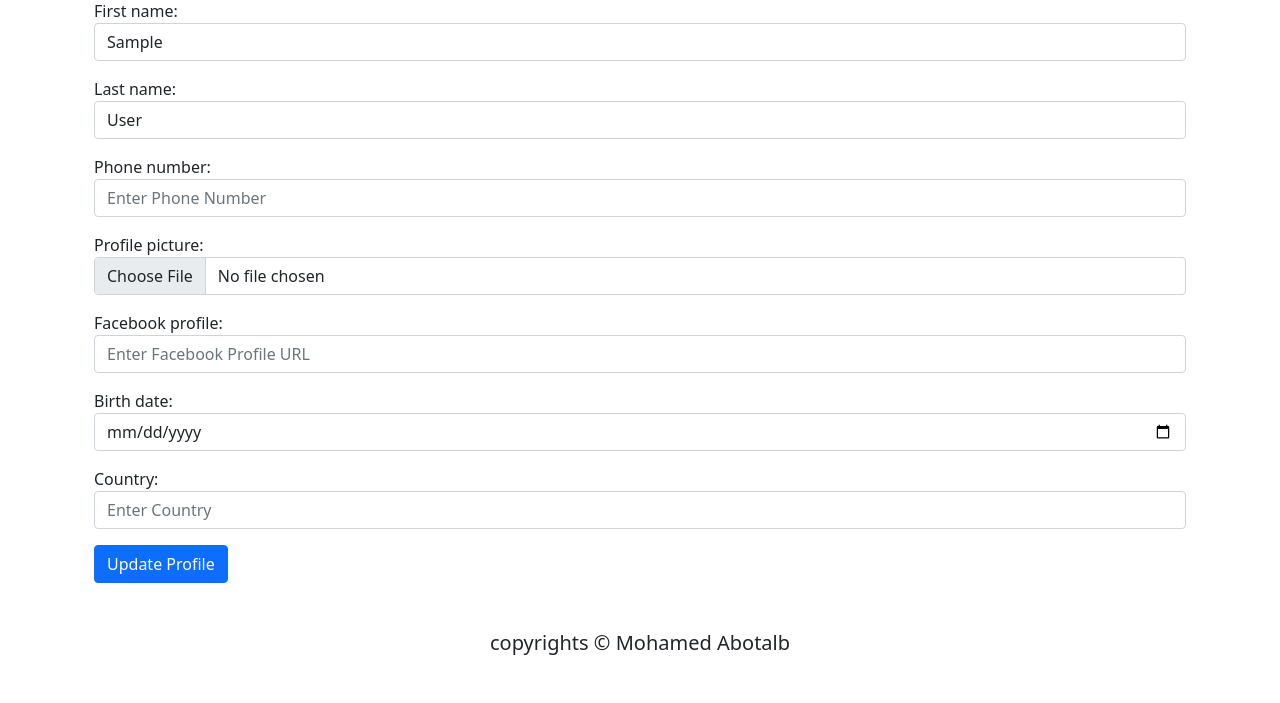
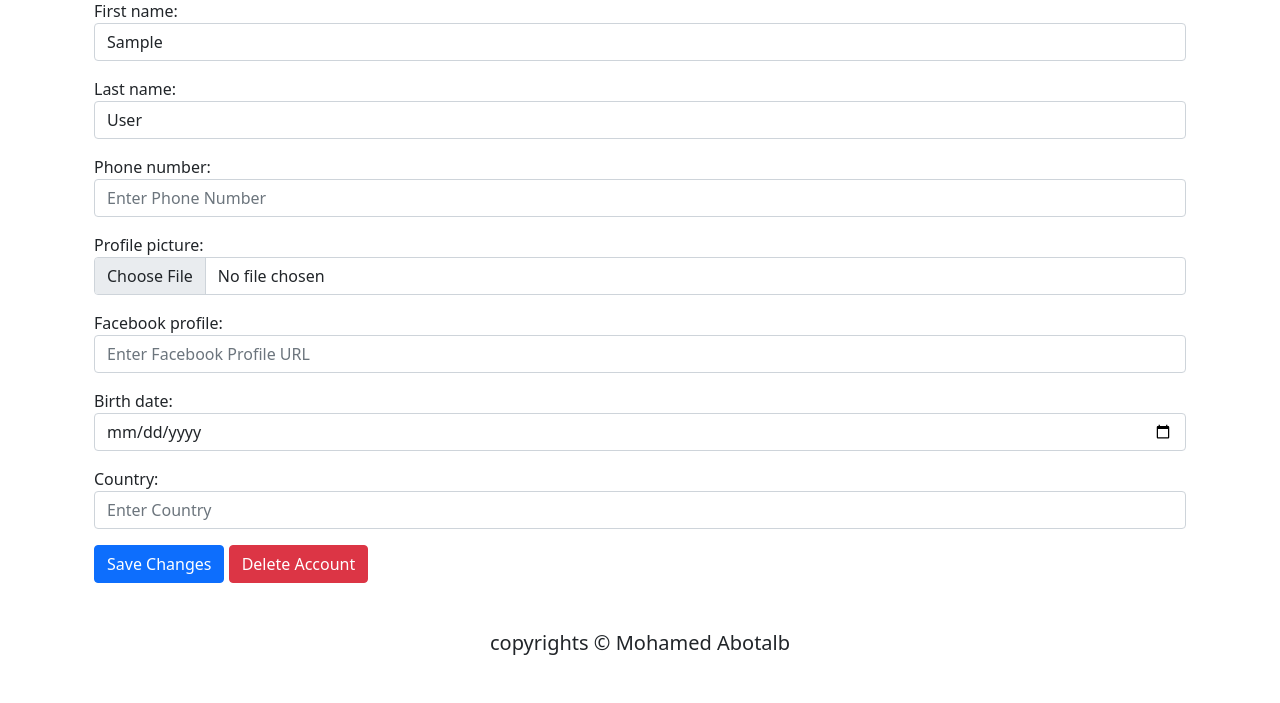
Before and after one commit to MohamedAbotalb/Crowd_Funding_System, a Django app: page /accounts/edit-profile/ in a window 1280 px wide. Shown: the part 163-866 px from the top of the page. Run offline with Django 5.2, Linux system fonts and the light colour scheme; the visitor is signed in with stand-in values (Sample User, id 1).

Commit message:
Add delete account modal

```diff
--- a/apps/accounts/templates/profile/edit_profile.html
+++ b/apps/accounts/templates/profile/edit_profile.html
@@ -2,10 +2,65 @@
 {% block content %}
 <div class="container mt-5">
     <h2>Edit Profile</h2>
-    <form method="POST" enctype="multipart/form-data">
+    <form method="post">
         {% csrf_token %}
         {{ form.as_p }}
-        <button type="submit" class="btn btn-primary">Update Profile</button>
+        <button type="submit" class="btn btn-primary">Save Changes</button>
+        <button type="button" class="btn btn-danger" data-bs-toggle="modal" data-bs-target="#deleteModal">Delete Account</button>
     </form>
-</div>
+
+    <!-- Delete Account Modal -->
+    <div class="modal fade" id="deleteModal" tabindex="-1" aria-labelledby="deleteModalLabel" aria-hidden="true">
+        <div class="modal-dialog">
+            <div class="modal-content">
+                <div class="modal-header">
+                    <h5 class="modal-title" id="deleteModalLabel">Confirm Account Deletion</h5>
+                    <button type="button" class="btn-close" data-bs-dismiss="modal" aria-label="Close"></button>
+                </div>
+                <div class="modal-body">
+                    <p>Are you sure you want to delete your account?</p>
+                    <p>This action cannot be undone.</p>
+                    <form method="post" action="{% url 'delete_account' %}">
+                        {% csrf_token %}
+                        <div class="mb-3">
+                            <label for="deletePassword" class="form-label">Enter Your Password:</label>
+                            <input type="password" class="form-control" id="deletePassword" name="password" required>
+                        </div>
+                        <button type="submit" class="btn btn-danger">Confirm Delete</button>
+                    </form>
+                </div>
+            </div>
+        </div>
+    </div>
 {% endblock %}
+
+{%block scripts %}
+<script>
+    document.addEventListener('DOMContentLoaded', function () {
+        var deleteModal = document.getElementById('deleteModal');
+
+        var deleteButton = document.getElementById('deleteButton');
+
+        deleteButton.addEventListener('click', function () {
+            deleteModal.style.display = 'block';
+        });
+
+        deleteModal.querySelectorAll('.btn-close').forEach(function (btnClose) {
+            btnClose.addEventListener('click', function () {
+                deleteModal.style.display = 'none';
+            });
+        });
+
+        window.addEventListener('click', function (event) {
+            if (event.target == deleteModal) {
+                deleteModal.style.display = 'none';
+            }
+        });
+
+        deleteModal.querySelector('form').addEventListener('submit', function (event) {
+            event.preventDefault();
+            this.submit();
+        });
+    });
+</script>
+{% endblock %}
--- a/apps/accounts/views.py
+++ b/apps/accounts/views.py
@@ -149,6 +149,8 @@ def user_profile(request):
 def edit_profile(request):
     user = request.user
     if request.method == 'POST':
+        if 'delete_account' in request.POST:
+            return redirect('delete_account')
         form = EditProfileForm(request.POST, request.FILES, instance=user)
         if form.is_valid():
             form.save()
@@ -237,3 +239,16 @@ def password_reset_confirm(request, uidb64, token):
 
     messages.error(request, 'Something went wrong, redirecting back to Homepage')
     return redirect("/")
+
+# @login_required
+def delete_account(request):
+    if request.method == 'POST':
+        user = request.user
+        password = request.POST.get('password')
+        if user.check_password(password):
+            user.delete()
+            messages.success(request, 'Your account has been deleted successfully.')
+            return redirect('home')
+        else:
+            messages.error(request, 'Incorrect password. Please try again.')
+    return render(request, 'delete_account.html')
```
Also changed, not shown: requirements.txt (+34 -0 lines).
